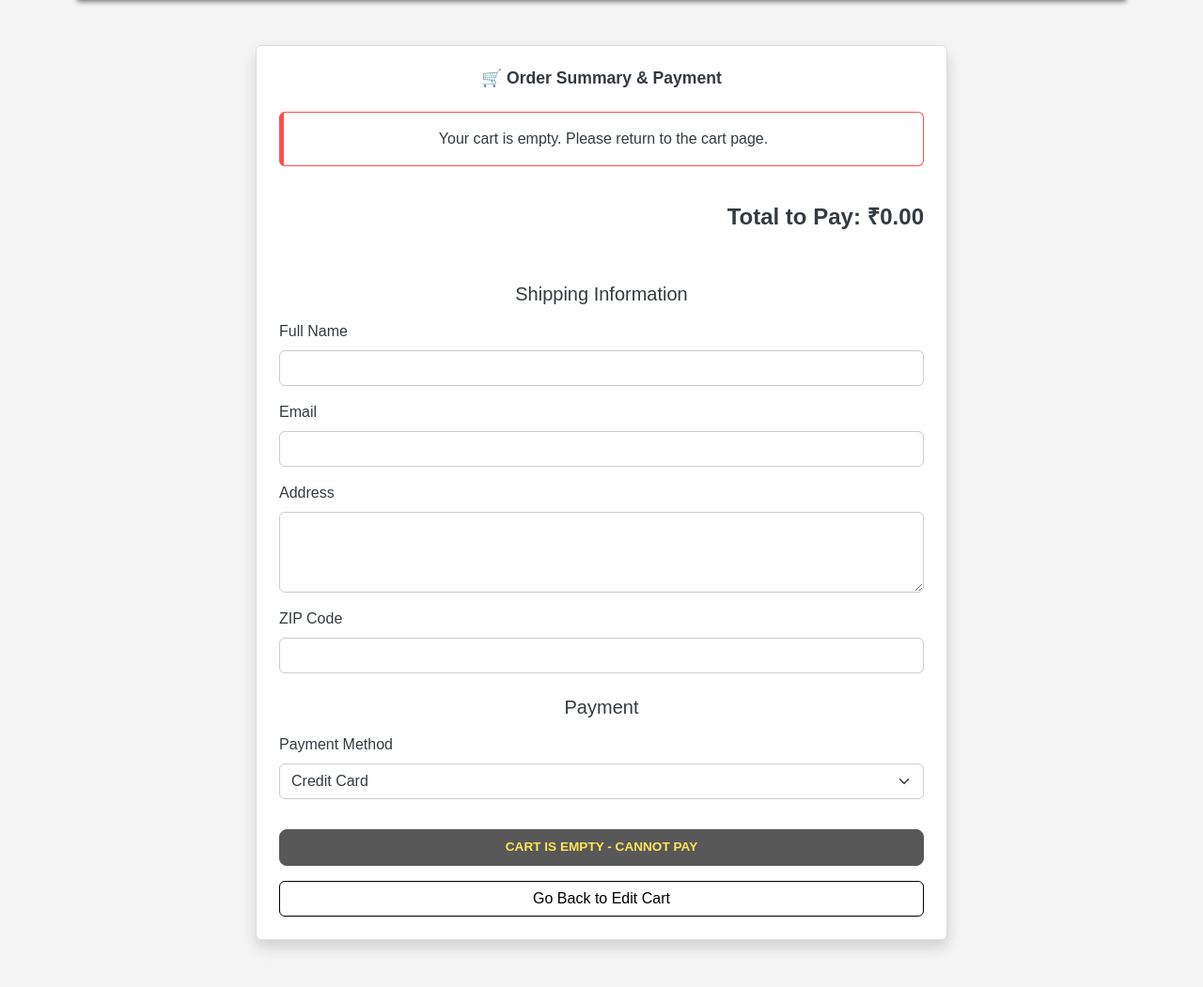
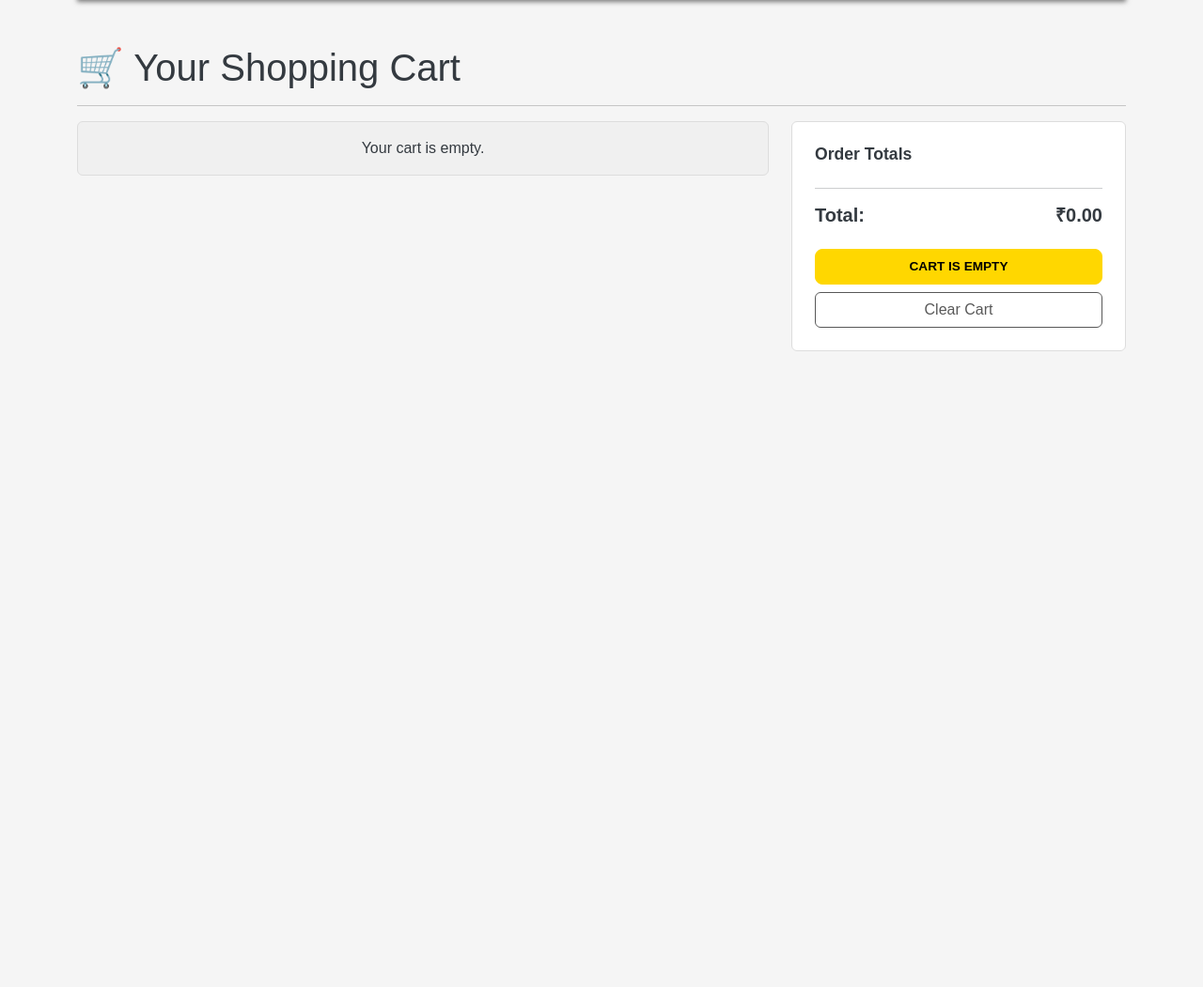
Before and after one commit to SanjayMarathi/ShopZone, a Django app: page /cart/ in a window 1280 px wide. Shown: the part 88-1139 px from the top of the page at 94% size. After the commit the page ends 462 px from the top, so only its background shows below. Run offline with Django 5.2, Linux system fonts and the light colour scheme; data comes from the database, SQL or seed files in the repository; both versions use the stored data as it was after the commit.

Commit message:
solved cart eidt

```diff
--- a/shop/templates/shop/cart.html
+++ b/shop/templates/shop/cart.html
@@ -4,7 +4,7 @@
   <head>
     <meta charset="UTF-8" />
     <meta name="viewport" content="width=device-width, initial-scale=1.0" />
-    <title>Checkout Status</title>
+    <title>Your Shopping Cart</title>
     <link
       href="https://cdn.jsdelivr.net/npm/bootstrap@5.3.0/dist/css/bootstrap.min.css"
       rel="stylesheet"
@@ -28,102 +28,44 @@
           </nav>
         </div>
       </div>
+
       <div class="row mt-5">
-        <div class="col-md-8 offset-md-2">
-          <div class="card p-4 shadow text-center checkout-card">
+        <div class="col-md-12">
+          <h1 style="color: var(--card-text);">🛒 Your Shopping Cart</h1>
+          <hr style="border-color: #383838;">
+        </div>
+      </div>
 
-            {% if status == 'success' or status == 'error' %}
-                {% if status == 'success' %}
-                    <h2 class="card-title mb-4" style="color: #5cb85c;">✅ Order Successful!</h2>
-                    <div class="alert mt-3" role="alert" style="background-color: #383838; color: #fff; border-color: #5cb85c; border-left: 5px solid #5cb85c;">
-                        Your order has been placed.
+      <div class="row">
+        <div class="col-md-8">
+          <div id="cart-items-container" class="list-group">
             </div>
-                    <script type="text/javascript">
-                        localStorage.removeItem('cart');
-                    </script>
+        </div>
 
-                {% elif status == 'error' %}
-                    <h2 class="card-title mb-4" style="color: #ff4d4d;">❌ Payment Failed / Error!</h2>
-                    <div class="alert mt-3" role="alert" style="background-color: #383838; color: #fff; border-color: #ff4d4d; border-left: 5px solid #ff4d4d;">
-                        {{ message }} <br>
-                        The transaction was unsuccessful. Please go back to Cart and try again.
+        <div class="col-md-4">
+          <div class="card p-4 checkout-card sticky-top" style="top: 20px;">
+            <h4 class="card-title" style="color: var(--primary-yellow);">Order Totals</h4>
+            <hr>
+            <div class="d-flex justify-content-between mb-4">
+              <h5 class="mb-0 fw-bold" style="color: var(--card-text);">Total:</h5>
+              <h5 class="mb-0 fw-bold text-orange" id="cart-total-price">₹0.00</h5>
             </div>
-                {% endif %}
 
-                <a href="{% url 'index' %}" class="btn btn-lg w-100 mt-4 add-to-cart-btn">
-                    Continue Shopping
+            <a href="{% url 'checkout' %}" id="proceed-to-checkout" class="btn btn-lg w-100 add-to-cart-btn mb-2">
+              Proceed to Checkout
             </a>
 
-                <a href="{% url 'cart' %}" class="btn btn-md btn-outline-dark w-100 mt-2">
-                    Back to Cart
-                </a>
-
-            {% else %}
-                <h2 class="card-title mb-4" style="color: var(--primary-yellow);">🛒 Order Summary & Payment</h2>
-
-                <div id="summary-items-container" class="mb-4">
-                    </div>
-
-                <div class="text-end mb-4">
-                    <h4 class="fw-bold" style="color: var(--primary-orange);">Total to Pay: <span id="summary-total-price">₹0.00</span></h4>
-                </div>
-
-                <form id="payment-form" method="POST" action="{% url 'checkout' %}">
-                    {% csrf_token %}
-                    <input type="hidden" name="cart_data" id="final-cart-data-input">
-
-                    <h5 class="mt-4 mb-3" style="color: var(--primary-orange);">Shipping Information</h5>
-
-                    <div class="mb-3 text-start">
-                        <label for="customerName" class="form-label">Full Name</label>
-                        <input type="text" name="customer_name" id="customerName" class="form-control" required>
-                    </div>
-
-                    <div class="mb-3 text-start">
-                        <label for="customerEmail" class="form-label">Email</label>
-                        <input type="email" name="email" id="customerEmail" class="form-control" required>
-                    </div>
-
-                    <div class="mb-3 text-start">
-                        <label for="customerAddress" class="form-label">Address</label>
-                        <textarea name="address" id="customerAddress" class="form-control" rows="3" required></textarea>
-                    </div>
-
-                    <div class="mb-3 text-start">
-                        <label for="customerZipCode" class="form-label">ZIP Code</label>
-                        <input type="text" name="zip_code" id="customerZipCode" class="form-control" required>
-                    </div>
-
-                    <h5 class="mt-4 mb-3" style="color: var(--primary-orange);">Payment</h5>
-
-                    <div class="mb-3 text-start">
-                        <label for="paymentMethod" class="form-label">Payment Method</label>
-                        <select id="paymentMethod" class="form-select">
-                            <option value="card">Credit Card</option>
-                            <option value="netbanking">Net Banking</option>
-                            <option value="upi">UPI</option>
-                        </select>
-                    </div>
-
-                    <button type="submit" class="btn btn-lg w-100 mt-3 add-to-cart-btn" style="background-color: #383838; color: white;">
-                        PAY NOW & CONFIRM ORDER
+            <button id="clear-cart-btn" class="btn btn-md btn-outline-dark w-100">
+              Clear Cart
             </button>
-                </form>
-
-                <a href="{% url 'cart' %}" class="btn btn-md btn-outline-dark w-100 mt-3">
-                    Go Back to Edit Cart
-                </a>
-
-            {% endif %}
           </div>
         </div>
       </div>
     </div>
+
     <script src="https://cdn.jsdelivr.net/npm/bootstrap@5.3.0/dist/js/bootstrap.bundle.min.js"></script>
-
-    {% if not status %}
     <script type="text/javascript">
-        // 1. Load data and setup product map (same as cart.html)
+      // 1. Load Data
       var productMap = {};
       var django_products = [
           {% for product in product_objects %}
@@ -131,7 +73,7 @@
               'id': {{ product.id }},
               'title': '{{ product.title|escapejs }}',
               'price': {{ product.price }},
-                'discount_price': {{ product.discount_price }}, // ADDED
+              'discount_price': {{ product.discount_price }},
               'image': '{{ product.image|escapejs }}',
               'stock': {{ product.stock }},
           }{% if not forloop.last %},{% endif %}
@@ -148,23 +90,28 @@
           return JSON.parse(localStorage.getItem("cart") || '{}');
       }
 
-        // 2. Render Summary Function
-        function renderSummary() {
+      function setCart(cart) {
+          localStorage.setItem("cart", JSON.stringify(cart));
+      }
+
+      // 2. Render Cart
+      function renderCart() {
           let cart = getCart();
-            let container = $('#summary-items-container');
+          let container = $('#cart-items-container');
           let cartTotal = 0;
-            let cartIsEmpty = Object.keys(cart).length === 0;
-
           container.empty();
 
-            if (cartIsEmpty) {
-                container.append('<div class="alert alert-danger" style="color: #ff4d4d; background-color: #383838; border-color: #ff4d4d; border-left: 5px solid #ff4d4d;">Your cart is empty. Please return to the cart page.</div>');
-                $('#payment-form button').prop('disabled', true).text('Cart is Empty - Cannot Pay');
+          if (Object.keys(cart).length === 0) {
+              container.append('<div class="alert alert-info text-center" style="color: var(--card-text); background-color: #f0f0f0; border-color: #ddd;">Your cart is empty.</div>');
+              $('#proceed-to-checkout').prop('disabled', true).text('Cart is Empty');
+              $('#clear-cart-btn').prop('disabled', true);
+              $('#cart-total-price').text('₹0.00');
               return;
           }
 
-            let html = '<ul class="list-group">';
-            let cartDataForSubmit = {};
+          $('#proceed-to-checkout').prop('disabled', false).text('Proceed to Checkout');
+          $('#clear-cart-btn').prop('disabled', false);
+
 
           for (let itemId in cart) {
               let qty = cart[itemId];
@@ -172,54 +119,99 @@
 
               if (!product) continue;
 
-                // Final stock and quantity check before displaying summary
-                if (qty > product.stock) {
-                     html += `<li class="list-group-item bg-danger text-white">Error: ${product.title} stock mismatch. Please update cart.</li>`;
-                     $('#payment-form button').prop('disabled', true).text('Stock Error - Cannot Pay');
-                     cartTotal = 0;
-                     break;
-                }
-
-                // USE SELLING PRICE FOR TOTAL
               let itemTotal = product.selling_price * qty;
               cartTotal += itemTotal;
-                // END USE SELLING PRICE
-                cartDataForSubmit[itemId] = qty;
 
-                // Generate price display string
+              let stockStatus = (product.stock < qty) ?
+                  `<small class="text-danger fw-bold">Only ${product.stock} in stock!</small>` :
+                  `<small class="text-secondary">In Stock: ${product.stock}</small>`;
+
+              // Price display with strike-through for discount
               let priceDisplay = (product.discount_price > 0 && product.discount_price < product.price) ?
-                    `<small class="text-muted">${qty} x <span class="text-decoration-line-through me-1">₹${product.price.toFixed(2)}</span> ₹${product.selling_price.toFixed(2)}</small>` :
-                    `<small class="text-muted">${qty} x ₹${product.selling_price.toFixed(2)}</small>`;
+                  `<small class="text-secondary text-decoration-line-through me-2">₹${product.price.toFixed(2)}</small><span class="text-orange fw-bold">₹${product.selling_price.toFixed(2)}</span>` :
+                  `<span class="text-orange fw-bold">₹${product.selling_price.toFixed(2)}</span>`;
 
-                html += `
-                    <li class="list-group-item d-flex justify-content-between align-items-center">
-                        <div class="d-flex align-items-center">
-                            <img src="${product.image}" alt="${product.title}" style="width: 50px; height: 50px; object-fit: cover; margin-right: 15px; border-radius: 5px; background-color: var(--primary-black);">
+              let itemHtml = `
+                  <li class="list-group-item d-flex justify-content-between align-items-center mb-3 p-3 product-card">
+                      <div class="d-flex align-items-center flex-grow-1">
+                          <img src="${product.image}" alt="${product.title}" style="width: 80px; height: 80px; object-fit: contain; margin-right: 15px; border-radius: 5px; background-color: #eee;">
                           <div>
-                                <h6 class="mb-0 fw-bold" style="color: var(--primary-yellow);">${product.title}</h6>
-                                ${priceDisplay}
+                              <h5 class="mb-1 fw-bold" style="color: #000;">${product.title}</h5>
+                              <p class="mb-0">Unit Price: ${priceDisplay}</p>
+                              <p class="mb-0">${stockStatus}</p>
                           </div>
                       </div>
-                        <div class="fw-bold" style="color: var(--primary-orange);">
+
+                      <div class="d-flex align-items-center">
+                          <div class="input-group input-group-sm me-3" style="width: 130px;">
+                              <button class="btn btn-outline-dark update-qty" data-id="${itemId}" data-action="minus" type="button">-</button>
+                              <input type="text" class="form-control text-center" value="${qty}" readonly>
+                              <button class="btn btn-outline-dark update-qty" data-id="${itemId}" data-action="plus" type="button"
+                                  {% if product.stock <= 0 %}disabled{% endif %}
+                              >+</button>
+                          </div>
+                          <div class="fw-bold text-orange me-3" style="min-width: 80px; text-align: right;">
                               ₹${itemTotal.toFixed(2)}
+                          </div>
+                          <button class="btn btn-danger remove-item" data-id="${itemId}">Remove</button>
                       </div>
                   </li>
               `;
+              container.append(itemHtml);
           }
 
-            html += '</ul>';
-            container.append(html);
-            $('#summary-total-price').text(`₹${cartTotal.toFixed(2)}`);
-
-            // Set the hidden field data for the final POST submission
-            $('#final-cart-data-input').val(JSON.stringify(cartDataForSubmit));
+          $('#cart-total-price').text(`₹${cartTotal.toFixed(2)}`);
       }
 
-        // 3. Initial Load
+      // 3. Event Handlers
       $(document).ready(function() {
-            renderSummary();
+          renderCart();
+
+          // Handle Quantity Updates
+          $(document).on('click', '.update-qty', function() {
+              let itemId = $(this).data('id').toString();
+              let action = $(this).data('action');
+              let cart = getCart();
+              let product = productMap[itemId];
+
+              if (!product) return;
+
+              if (action === 'plus') {
+                  if (cart[itemId] < product.stock) {
+                      cart[itemId] = cart[itemId] + 1;
+                  } else {
+                      alert(`Cannot add more, only ${product.stock} available.`);
+                  }
+              } else if (action === 'minus') {
+                  if (cart[itemId] > 1) {
+                      cart[itemId] = cart[itemId] - 1;
+                  } else {
+                      // If quantity is 1 and minus is clicked, remove the item
+                      delete cart[itemId];
+                  }
+              }
+
+              setCart(cart);
+              renderCart();
+          });
+
+          // Handle Remove Item
+          $(document).on('click', '.remove-item', function() {
+              let itemId = $(this).data('id').toString();
+              let cart = getCart();
+              delete cart[itemId];
+              setCart(cart);
+              renderCart();
+          });
+
+          // Handle Clear Cart
+          $('#clear-cart-btn').on('click', function() {
+              if (confirm("Are you sure you want to clear your shopping cart?")) {
+                  localStorage.removeItem("cart");
+                  renderCart();
+              }
+          });
       });
     </script>
-    {% endif %}
   </body>
 </html>
```
Also changed, not shown: db.sqlite3. Lines whose indentation alone changed are shown as unchanged.
